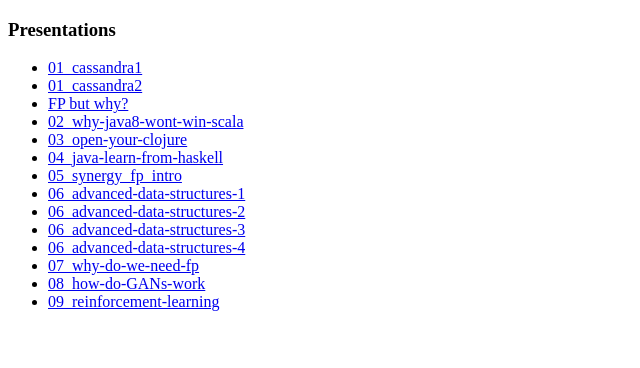
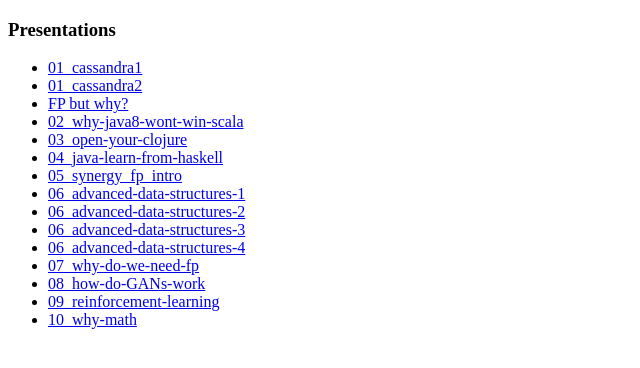
Before and after one commit to nlinker/nlinker.github.io, a plain HTML site: page index.html in a window 1280 px wide. Shown: the whole page, without its empty margins (0-640 px from the left). Drawn offline with Linux system fonts and the light colour scheme.

Commit message:
Update index.html

```diff
--- a/index.html
+++ b/index.html
@@ -22,6 +22,7 @@
             <li /><a href="https://nlinker.github.io/presentations/07_why-do-we-need-fp/index-ru.html">07_why-do-we-need-fp</a>
             <li /><a href="https://nlinker.github.io/presentations/08_how-do-GANs-work/index-ru.html">08_how-do-GANs-work</a>
             <li /><a href="https://nlinker.github.io/presentations/09_reinforcement-learning/index-ru.html">09_reinforcement-learning</a>
+            <li /><a href="https://nlinker.github.io/presentations/10_why-math/index.html">10_why-math</a>
         </ul>
 </body>
 </html>
```
